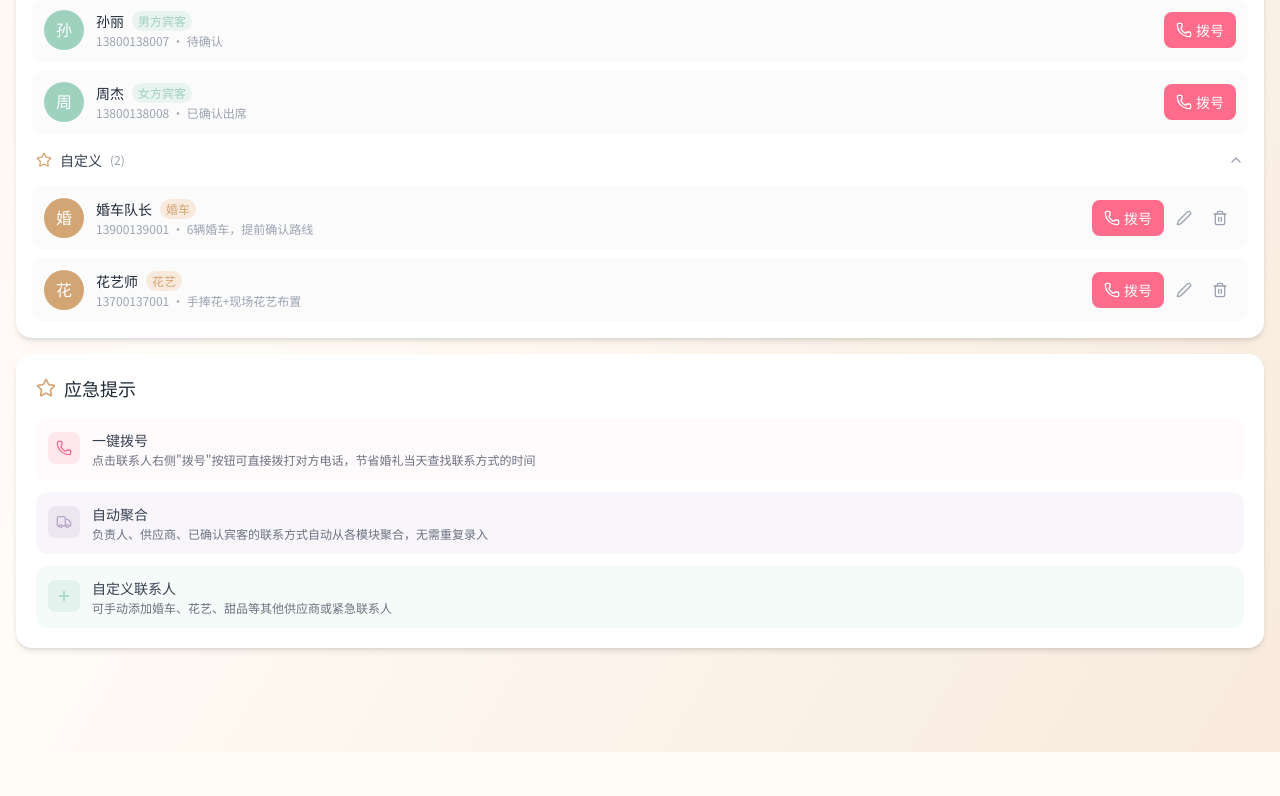
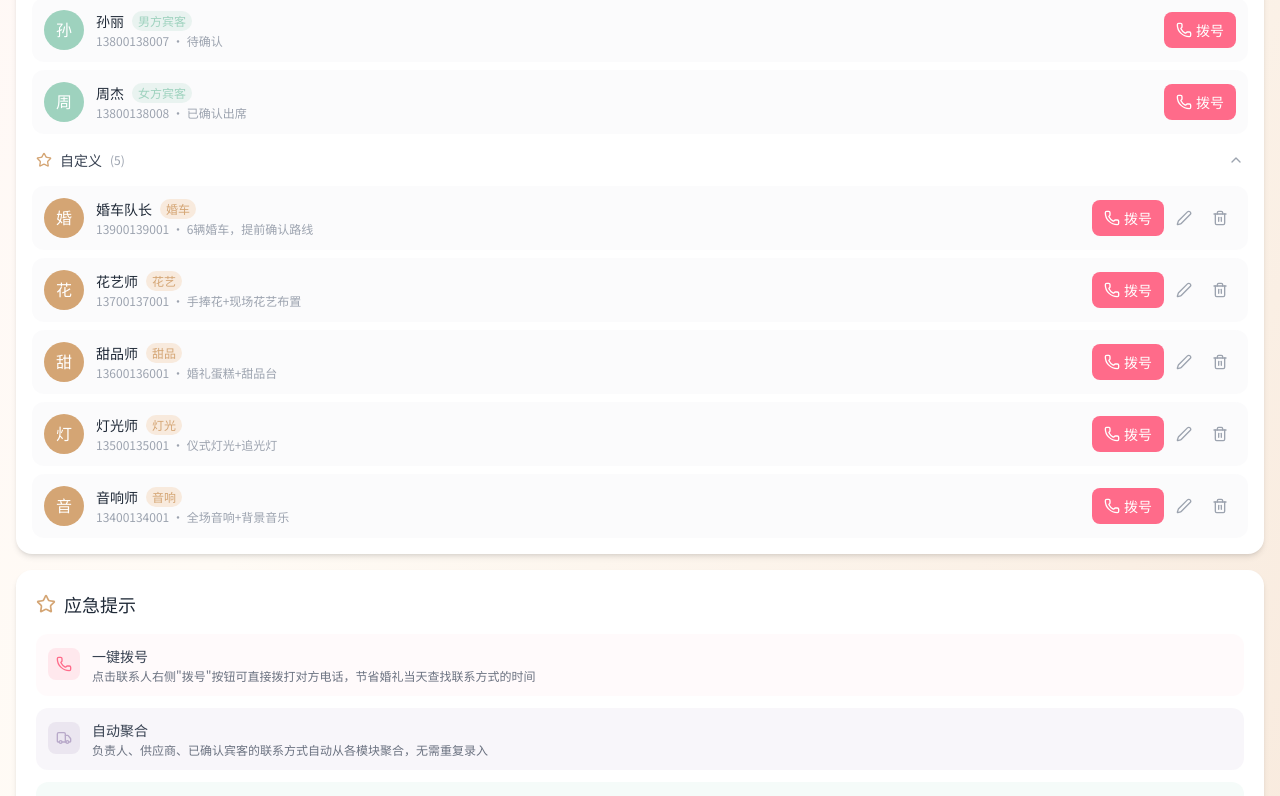
Before and after one commit to nineteen1026-pixel/lyt-9, a Vue app: page /emergency-contacts in a window 1280 px wide. Shown: the part 1352-2148 px from the top of the page. Before the commit the page ends 2104 px from the top, so only its background shows below. Built offline with nearby package versions, Linux system fonts and the light colour scheme.

Commit message:
.3981746827702544:b361e6966d737efc577edd74ff176b8a_6a3606ccd3ef55831c91342e.6a362b0ed3ef55831c9136fc.6a362b0e9109c71c10869e6d:Trae CN.T(2026/6/20 13:57:26)

```diff
--- a/src/App.vue
+++ b/src/App.vue
@@ -57,7 +57,7 @@ const handleAccessDenied = (event: Event) => {
 onMounted(() => {
   if (typeof window !== 'undefined') {
     const cacheVersion = localStorage.getItem('cache-version')
-    const currentVersion = '1.0.1'
+    const currentVersion = '1.0.2'
     if (cacheVersion !== currentVersion) {
       localStorage.removeItem('wedding-venues')
       localStorage.removeItem('wedding-photography')
--- a/src/data/mockData.ts
+++ b/src/data/mockData.ts
@@ -354,10 +354,9 @@ export const mockNotices: Notice[] = [
 ]
 
 export const mockEmergencyContacts: EmergencyContact[] = [
-  { id: 'ec1', name: '花园酒店前台', phone: '010-88888888', category: 'vendor', role: '场地', remark: '已签约场地' },
-  { id: 'ec2', name: '光影纪摄影', phone: '13800138001', category: 'vendor', role: '摄影', remark: '已签约摄影团队' },
-  { id: 'ec3', name: '婚车队长', phone: '13900139001', category: 'custom', role: '婚车', remark: '6辆婚车，提前确认路线' },
-  { id: 'ec4', name: '花艺师', phone: '13700137001', category: 'custom', role: '花艺', remark: '手捧花+现场花艺布置' },
-  { id: 'ec5', name: '伴郎张伟', phone: '13800138001', category: 'guest', role: '伴郎', remark: '新郎大学室友' },
-  { id: 'ec6', name: '伴娘李娜', phone: '13800138002', category: 'guest', role: '伴娘', remark: '新娘闺蜜' }
+  { id: 'ec1', name: '婚车队长', phone: '13900139001', category: 'custom', role: '婚车', remark: '6辆婚车，提前确认路线' },
+  { id: 'ec2', name: '花艺师', phone: '13700137001', category: 'custom', role: '花艺', remark: '手捧花+现场花艺布置' },
+  { id: 'ec3', name: '甜品师', phone: '13600136001', category: 'custom', role: '甜品', remark: '婚礼蛋糕+甜品台' },
+  { id: 'ec4', name: '灯光师', phone: '13500135001', category: 'custom', role: '灯光', remark: '仪式灯光+追光灯' },
+  { id: 'ec5', name: '音响师', phone: '13400134001', category: 'custom', role: '音响', remark: '全场音响+背景音乐' }
 ]
--- a/src/views/EmergencyContactsView.vue
+++ b/src/views/EmergencyContactsView.vue
@@ -105,8 +105,23 @@ const getAvatarColorClass = (category: EmergencyContactCategory) => {
   return map[category] || 'bg-gray-400'
 }
 
+const hasMask = (phone: string) => /[xX*]/.test(phone)
+
+const cleanPhoneNumber = (phone: string) => phone.replace(/[xX*\s\-]/g, '')
+
 const callContact = (phone: string) => {
-  window.open(`tel:${phone}`, '_self')
+  const isMasked = hasMask(phone)
+  const cleanPhone = cleanPhoneNumber(phone)
+  const isCompletePhone = /^\d+$/.test(cleanPhone) &&
+    (cleanPhone.length === 11 || (cleanPhone.length >= 7 && cleanPhone.length <= 8))
+
+  if (isMasked) {
+    alert(`⚠️ 该号码包含掩码\n\n原始号码：${phone}\n提取数字：${cleanPhone}\n\n掩码号码不完整，无法直接拨号，请补全号码后手动拨打`)
+  } else if (isCompletePhone) {
+    window.open(`tel:${cleanPhone}`, '_self')
+  } else {
+    alert(`电话号码 "${phone}" 格式不正确，请检查后手动拨打`)
+  }
 }
 
 const openAddForm = () => {
@@ -409,7 +424,7 @@ const removeContact = (id: string) => {
 
                     <div class="flex items-center gap-1 flex-shrink-0">
                       <a
-                        :href="`tel:${contact.phone}`"
+                        :href="hasMask(contact.phone) ? null : `tel:${cleanPhoneNumber(contact.phone)}`"
                         class="flex items-center gap-1 px-3 py-2 bg-primary-500 text-white rounded-lg text-sm font-medium hover:bg-primary-600 transition-colors"
                         @click.prevent="callContact(contact.phone)"
                       >
```
